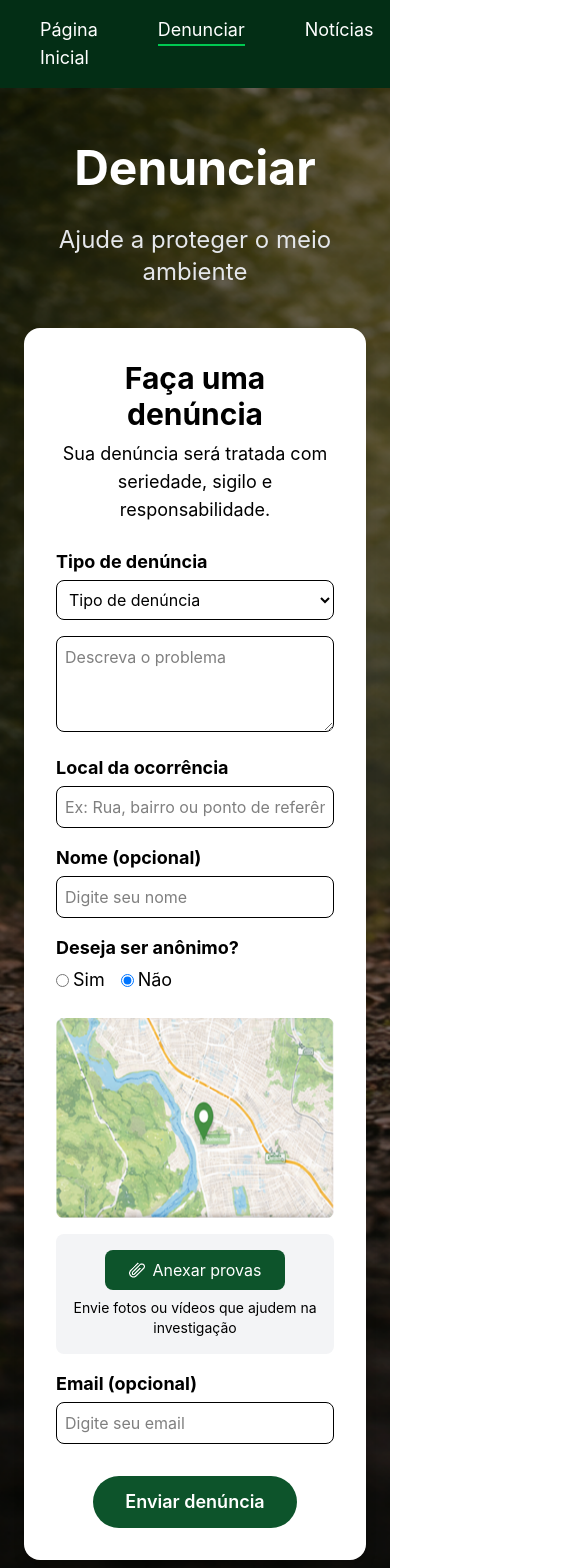
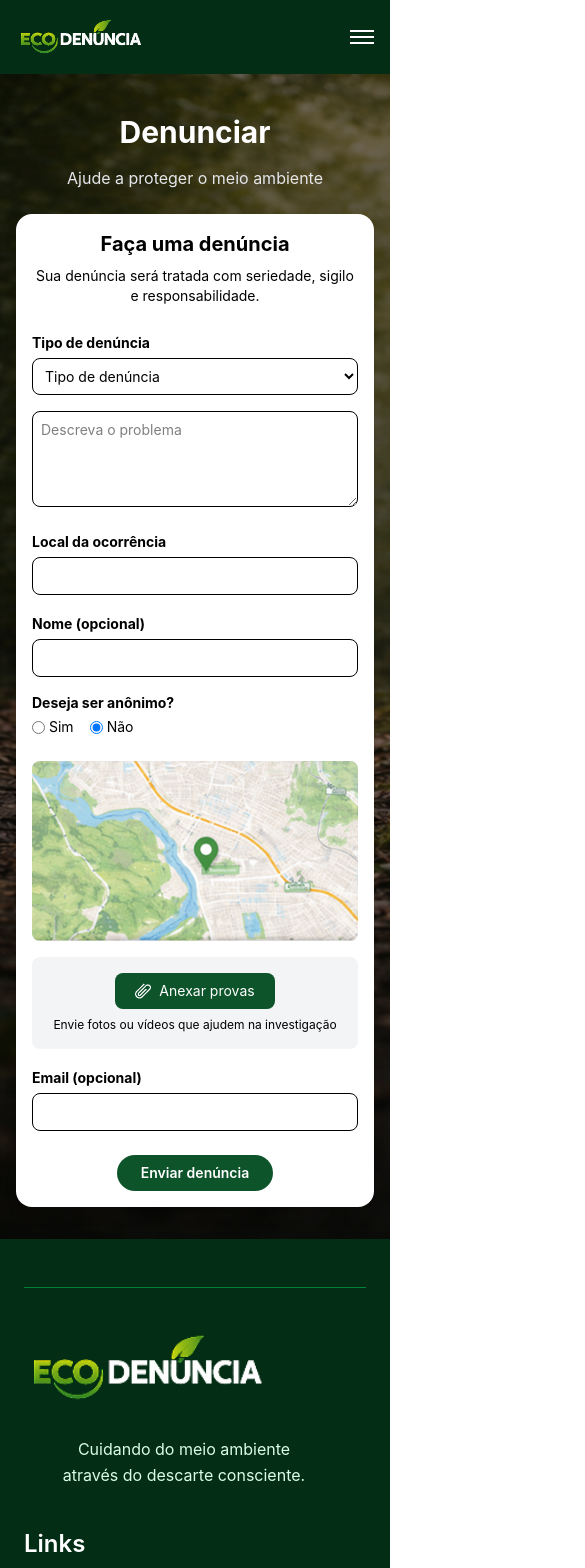
Before and after one commit to sabrinagarcia-byte/ecodenuncia, a React (Vite) app in the folder frontend/: page /denunciar in a window 390 px wide. Shown: the top 1568 px of the page, 585 px wide, since content can reach past the window. Built offline with nearby package versions, Linux system fonts and the light colour scheme.

Commit message:
responsividade iniciada

```diff
--- a/frontend/src/components/Header.jsx
+++ b/frontend/src/components/Header.jsx
@@ -1,30 +1,31 @@
+import { useState } from "react";
 import logo from "../assets/images/logo.png";
-import globe from '../assets/images/fi-rr-globe.png'
-import { NavLink } from 'react-router'
-import user from '../assets/images/fi-rr-user.png'
+import globe from "../assets/images/fi-rr-globe.png";
+import { NavLink } from "react-router";
+import user from "../assets/images/fi-rr-user.png";
 
 function linkClass({ isActive }) {
   return isActive
     ? "border-b-2 border-green-500 pb-1"
-    : "text-white"
+    : "text-white";
 }
 
-
-
 export default function Header({ lang, setLang }) {
-
+  const [open, setOpen] = useState(false);
 
   return (
+    <header className="bg-green-950 text-white">
 
-    <header className="flex items-center  justify-between px-10 py-4 bg-green-950">
-      {/* Logo */}
+      {/* TOP BAR */}
+      <div className="flex items-center justify-between px-4 md:px-10 py-4">
+
+        {/* LOGO */}
         <div className="flex items-center gap-2">
-        <img src={logo} alt="Logotipo" />
-
+          <img src={logo} alt="Logotipo" className="w-32 md:w-auto" />
         </div>
 
-      {/* Menu */}
-      <ul className="flex gap-15 text-white text-lg">
+        {/* MENU DESKTOP */}
+        <ul className="hidden md:flex gap-10 lg:gap-15 text-lg">
           <li><NavLink to="/" className={linkClass}>Página Inicial</NavLink></li>
           <li><NavLink to="/denunciar" className={linkClass}>Denunciar</NavLink></li>
           <li><NavLink to="/noticias" className={linkClass}>Notícias</NavLink></li>
@@ -32,14 +33,14 @@ export default function Header({ lang, setLang }) {
           <li><NavLink to="/faleconosco" className={linkClass}>Fale Conosco</NavLink></li>
         </ul>
 
-      {/* Botão */}
-      <div style={{ display: 'flex' }} className="">
-        <NavLink to="/login"><img src={user} alt="user" className=" mx-5 my-2" /></NavLink>
-        <div>
-          <div className="bg-green-800 text-white rounded-lg flex gap-3 py-2 px-3 items-center">
+        {/* DIREITA (DESKTOP) */}
+        <div className="hidden md:flex items-center">
+          <NavLink to="/login">
+            <img src={user} alt="user" className="mx-5 my-5" />
+          </NavLink>
 
-
-            <img src={globe} alt="globe" />
+          <div className="bg-green-800 rounded-lg flex gap-2 py-2 px-3 items-center">
+            <img src={globe} alt="globe" className="w-4" />
 
             <select
               value={lang}
@@ -50,13 +51,60 @@ export default function Header({ lang, setLang }) {
               <option value="en">EN</option>
               <option value="fr">FR</option>
             </select>
+          </div>
+        </div>
 
+        {/* BOTÃO HAMBÚRGUER */}
+        <button
+          onClick={() => setOpen(!open)}
+          className="md:hidden flex flex-col gap-1"
+        >
+          <span className="w-6 h-0.5 bg-white"></span>
+          <span className="w-6 h-0.5 bg-white"></span>
+          <span className="w-6 h-0.5 bg-white"></span>
+        </button>
+      </div>
 
+      {/* MENU MOBILE */}
+      <div
+        className={`md:hidden bg-green-900 transition-all duration-300 overflow-hidden ${
+          open ? "max-h-125 py-4" : "max-h-0"
+        }`}
+      >
+        <ul className="flex flex-col items-center gap-4 text-lg">
+
+          <li><NavLink onClick={() => setOpen(false)} to="/" className={linkClass}>Página Inicial</NavLink></li>
+          <li><NavLink onClick={() => setOpen(false)} to="/denunciar" className={linkClass}>Denunciar</NavLink></li>
+          <li><NavLink onClick={() => setOpen(false)} to="/noticias" className={linkClass}>Notícias</NavLink></li>
+          <li><NavLink onClick={() => setOpen(false)} to="/aboutus" className={linkClass}>Sobre nós</NavLink></li>
+          <li><NavLink onClick={() => setOpen(false)} to="/faleconosco" className={linkClass}>Fale Conosco</NavLink></li>
+
+        </ul>
+
+        {/* PARTE DE BAIXO (LOGIN + LANG) */}
+        <div className="flex flex-col items-center gap-4 mt-4">
+
+          <NavLink to="/login" onClick={() => setOpen(false)}>
+            <img src={user} alt="user" />
+          </NavLink>
+
+          <div className="bg-green-800 rounded-lg flex gap-2 py-2 px-3 items-center">
+            <img src={globe} alt="globe" className="w-4" />
+
+            <select
+              value={lang}
+              onChange={(e) => setLang(e.target.value)}
+              className="bg-transparent text-white outline-none"
+            >
+              <option value="pt">BR</option>
+              <option value="en">EN</option>
+              <option value="fr">FR</option>
+            </select>
           </div>
+
         </div>
       </div>
 
     </header>
-  )
-
+  );
 }
--- a/frontend/src/pages/Cadastro.jsx
+++ b/frontend/src/pages/Cadastro.jsx
@@ -61,15 +61,15 @@ export default function LoginERegistro() {
 
   return (
     <div className="mx-auto max-w-7xl font-nunito px-6 py-10 space-y-20">
-      <section className="grid gap-12 lg:grid-cols-[1.2fr_0.8fr] rounded-[32px] overflow-hidden bg-white shadow-[0_40px_80px_rgba(15,23,42,0.12)]">
-        <div className="relative bg-[radial-gradient(circle_at_top_left,_rgba(22,163,74,0.20),transparent_40%),linear-gradient(180deg,#065f46,#047857)] p-10 text-white flex flex-col justify-center">
-<div className="absolute inset-0 bg-[url('assets/images/imgBgLoginECadastro.jpeg')] bg-cover bg-center" />
+      <section className="grid gap-12 lg:grid-cols-[1.2fr_0.8fr] rounded-4xl overflow-hidden bg-white shadow-[0_40px_80px_rgba(15,23,42,0.12)]">
+        <div className="relative bg-[radial-gradient(circle_at_top_left,_rgba(22,163,74,0.20),transparent_40%), linear-gradient(180deg,#065f46,#047857)] p-10 text-white flex flex-col justify-center">
+          <div className="absolute inset-0 bg-[url('assets/images/imgBgLoginECadastro.jpeg')] bg-cover bg-center" />
         </div>
 
         <div className="p-10">
           <div className="max-w-md mx-auto space-y-6">
             <div className="rounded-3xl border border-slate-200/70 bg-slate-50 p-8 shadow-sm">
-              <h2 className="text-2xl font-semibold text-slate-900">Criar uma conta</h2>
+              <h2 className="text-2xl font-semibold text-green-800">Criar uma conta</h2>
 
               {/* Mensagem de sucesso */}
               {mensagem && (
@@ -137,13 +137,13 @@ export default function LoginERegistro() {
                 <button
                   type="submit"
                   disabled={carregando}
-                  className="inline-flex w-full justify-center rounded-xl bg-green-600 px-5 py-3 text-base font-semibold text-white transition hover:bg-green-700 disabled:opacity-50 disabled:cursor-not-allowed"
+                  className="inline-flex w-full justify-center rounded-xl bg-green-900 px-5 py-3 text-base font-semibold text-white transition hover:bg-green-800 disabled:opacity-50 disabled:cursor-not-allowed"
                 >
                   {carregando ? 'Criando conta...' : 'Criar conta'}
                 </button>
 
                 <div className="text-center text-sm text-slate-500">
-                  Já tem uma conta? <a href="/login" className="font-medium text-green-600 hover:text-green-700">Entrar</a>
+                  Já tem uma conta? <a href="/login" className="font-medium text-green-900 hover:text-green-600">Entrar</a>
                 </div>
               </form>
             </div>
--- a/frontend/src/pages/Denunciar.jsx
+++ b/frontend/src/pages/Denunciar.jsx
@@ -55,49 +55,51 @@ export default function Denunciar() {
   return (
     <section className="w-full min-h-screen relative flex items-center justify-center">
 
-      {/* IMAGEM DE FUNDO */}
+      {/* FUNDO */}
       <img
         src={BannerDenunciar}
         alt="Fundo"
         className="absolute inset-0 w-full h-full object-cover"
       />
 
-      {/* OVERLAY */}
       <div className="absolute inset-0 bg-black/10"></div>
 
       {/* CONTEÚDO */}
-      <div className="relative z-10 w-full max-w-4xl px-6 py-10 text-white text-center">
+      <div className="relative z-10 w-full max-w-4xl px-4 sm:px-6 py-8 md:py-10 text-white text-center">
 
         {/* TÍTULO */}
-        <h1 className="text-5xl py-4 font-bold mb-2">Denunciar</h1>
-        <p className="mb-8 py-2 text-gray-200 text-2xl">
+        <h1 className="text-3xl sm:text-4xl md:text-5xl py-2 md:py-4 font-bold mb-2">
+          Denunciar
+        </h1>
+
+        <p className="mb-6 md:mb-8 text-gray-200 text-base sm:text-lg md:text-2xl">
           Ajude a proteger o meio ambiente
         </p>
 
-        {/* CARD FORM */}
-        <div className="bg-white text-black rounded-2xl p-8 shadow-lg text-left">
+        {/* CARD */}
+        <div className="bg-white text-black rounded-2xl p-4 sm:p-6 md:p-8 shadow-lg text-left">
 
-          <h2 className="text-3xl font-bold mb-2 text-center">
+          <h2 className="text-xl sm:text-2xl md:text-3xl font-bold mb-2 text-center">
             Faça uma denúncia
           </h2>
-          <p className="text-lg text-black text-center mb-6">
+
+          <p className="text-sm sm:text-base md:text-lg text-center mb-6">
             Sua denúncia será tratada com seriedade, sigilo e responsabilidade.
           </p>
 
           <form onSubmit={handleSubmit}>
-            <div className="grid md:grid-cols-2 gap-6">
+            <div className="grid grid-cols-1 md:grid-cols-2 gap-6">
 
               {/* ESQUERDA */}
               <div className="space-y-4">
 
-                {/* Tipo */}
                 <div>
-                  <label className="text-lg"><span className='font-bold'>Tipo de denúncia</span></label>
+                  <label className="text-sm md:text-lg font-bold">Tipo de denúncia</label>
                   <select
                     name="tipo"
                     value={formData.tipo}
                     onChange={handleChange}
-                    className="w-full border rounded-lg p-2 mt-1"
+                    className="w-full border rounded-lg p-2 mt-1 text-sm md:text-base"
                     required
                   >
                     <option value="">Tipo de denúncia</option>
@@ -112,49 +114,41 @@ export default function Denunciar() {
                   </select>
                 </div>
 
-                {/* Problema */}
-                <div>
                 <textarea
                   name="descricao"
                   value={formData.descricao}
                   onChange={handleChange}
                   placeholder="Descreva o problema"
-                    className="w-full border rounded-lg p-2 h-24"
+                  className="w-full border rounded-lg p-2 h-24 text-sm md:text-base"
                   required
                 />
-                </div>
 
-                {/* Local */}
                 <div>
-                  <label className="text-lg"><span className='font-bold'>Local da ocorrência</span></label>
+                  <label className="text-sm md:text-lg font-bold">Local da ocorrência</label>
                   <input
                     type="text"
                     name="local"
                     value={formData.local}
                     onChange={handleChange}
-                    placeholder="Ex: Rua, bairro ou ponto de referência"
-                    className="w-full border rounded-lg p-2 mt-1"
+                    className="w-full border rounded-lg p-2 mt-1 text-sm md:text-base"
                     required
                   />
                 </div>
 
-                {/* Nome */}
                 <div>
-                  <label className="text-lg"><span className='font-bold'>Nome (opcional)</span></label>
+                  <label className="text-sm md:text-lg font-bold">Nome (opcional)</label>
                   <input
                     type="text"
                     name="nome"
                     value={formData.nome}
                     onChange={handleChange}
-                    placeholder="Digite seu nome"
-                    className="w-full border rounded-lg p-2 mt-1"
+                    className="w-full border rounded-lg p-2 mt-1 text-sm md:text-base"
                   />
                 </div>
 
-                {/* Anônimo */}
                 <div>
-                  <p className="text-lg mb-1"><span className='font-bold'>Deseja ser anônimo?</span></p>
-                  <div className="flex gap-4 text-lg">
+                  <p className="text-sm md:text-lg font-bold mb-1">Deseja ser anônimo?</p>
+                  <div className="flex gap-4 text-sm md:text-lg">
                     <label className="flex items-center gap-1">
                       <input
                         type="radio"
@@ -174,7 +168,6 @@ export default function Denunciar() {
                       /> Não
                     </label>
                   </div>
-
                 </div>
 
               </div>
@@ -182,41 +175,38 @@ export default function Denunciar() {
               {/* DIREITA */}
               <div className="space-y-4">
 
-                {/* MAPA (fake por enquanto) */}
-                <div className="w-full h-30 py-25 bg-gray-200 rounded-lg flex items-center justify-center text-sm text-gray-500">
-                  <img src={Mapa} alt="Mapa do Denunciar" className='w-100 h-50' />
+                {/* MAPA */}
+                <div className="w-full h-45 sm:h-55 md:h-62.5 bg-gray-200 rounded-lg flex items-center justify-center overflow-hidden">
+                  <img
+                    src={Mapa}
+                    alt="Mapa"
+                    className="w-full h-full object-cover"
+                  />
                 </div>
 
-                {/* Upload */}
+                {/* UPLOAD */}
                 <div className="bg-gray-100 p-4 rounded-lg text-center">
-                  <button type="button" className="bg-green-900 text-white px-6 py-2 rounded-lg flex items-center justify-center gap-2 mx-auto">
-
-                    <img
-                      src={ClipeSimbol}
-                      alt="Simbolo para anexar"
-                      className="w-4 h-4 object-contain"
-                    />
-
+                  <button
+                    type="button"
+                    className="bg-green-900 text-white px-5 py-2 md:px-6 md:py-2 rounded-lg flex items-center justify-center gap-2 mx-auto text-sm md:text-base"
+                  >
+                    <img src={ClipeSimbol} className="w-4 h-4" />
                     Anexar provas
-
                   </button>
 
-                  <p className="text-sm text-black mt-2">
+                  <p className="text-xs md:text-sm text-black mt-2">
                     Envie fotos ou vídeos que ajudem na investigação
                   </p>
                 </div>
 
-
-                {/* Email */}
                 <div>
-                  <label className="text-lg"><span className='font-bold'>Email (opcional)</span></label>
+                  <label className="text-sm md:text-lg font-bold">Email (opcional)</label>
                   <input
                     type="email"
                     name="email"
                     value={formData.email}
                     onChange={handleChange}
-                    placeholder="Digite seu email"
-                    className="w-full border rounded-lg p-2 mt-1"
+                    className="w-full border rounded-lg p-2 mt-1 text-sm md:text-base"
                   />
                 </div>
 
@@ -225,15 +215,16 @@ export default function Denunciar() {
             </div>
 
             {/* BOTÃO */}
-            <div className="flex justify-center text-lg mt-8">
-              <button type="submit" className="bg-green-900 hover:bg-green-800 text-white px-8 py-3 rounded-full font-semibold">
+            <div className="flex justify-center mt-6 md:mt-8">
+              <button className="bg-green-900 hover:bg-green-800 text-white px-6 py-2 md:px-8 md:py-3 rounded-full font-semibold text-sm md:text-lg">
                 Enviar denúncia
               </button>
             </div>
+
           </form>
 
         </div>
       </div>
     </section>
-  )
+  );
 }
--- a/frontend/src/pages/Home.jsx
+++ b/frontend/src/pages/Home.jsx
@@ -186,7 +186,6 @@ export default function Home() {
           </h2>
 
 
-          {/* GRID */}
          <div className="grid gap-10 sm:grid-cols-2 md:grid-cols-3 max-w-5xl mx-auto">
 
                     {[
@@ -195,7 +194,7 @@ export default function Home() {
                       { img: img3, data: "15 Fev 2026", titulo: "Iniciativas ambientais locais", desc: "Projetos que estão fazendo a diferença na comunidade." },
                     ].map((card, index) => (
 
-              <div key={index} className="bg-white rounded-xl p-4 shadow flex flex-col h-full shadow hover:-translate-y-2 transition">
+                      <div key={index} className="bg-white rounded-xl p-4 shadow flex flex-col h-full hover:-translate-y-2 transition">
 
                         <img src={card.img} className="rounded-lg mb-4" />
 
@@ -216,6 +215,7 @@ export default function Home() {
                       </div>
 
                     ))}
+
                   </div>
         </div>
       </section>
```
Also changed, not shown: frontend/src/pages/Login.jsx (+49 -21 lines), frontend/src/index.css (line endings or trailing spaces). Lines whose indentation alone changed are shown as unchanged.
